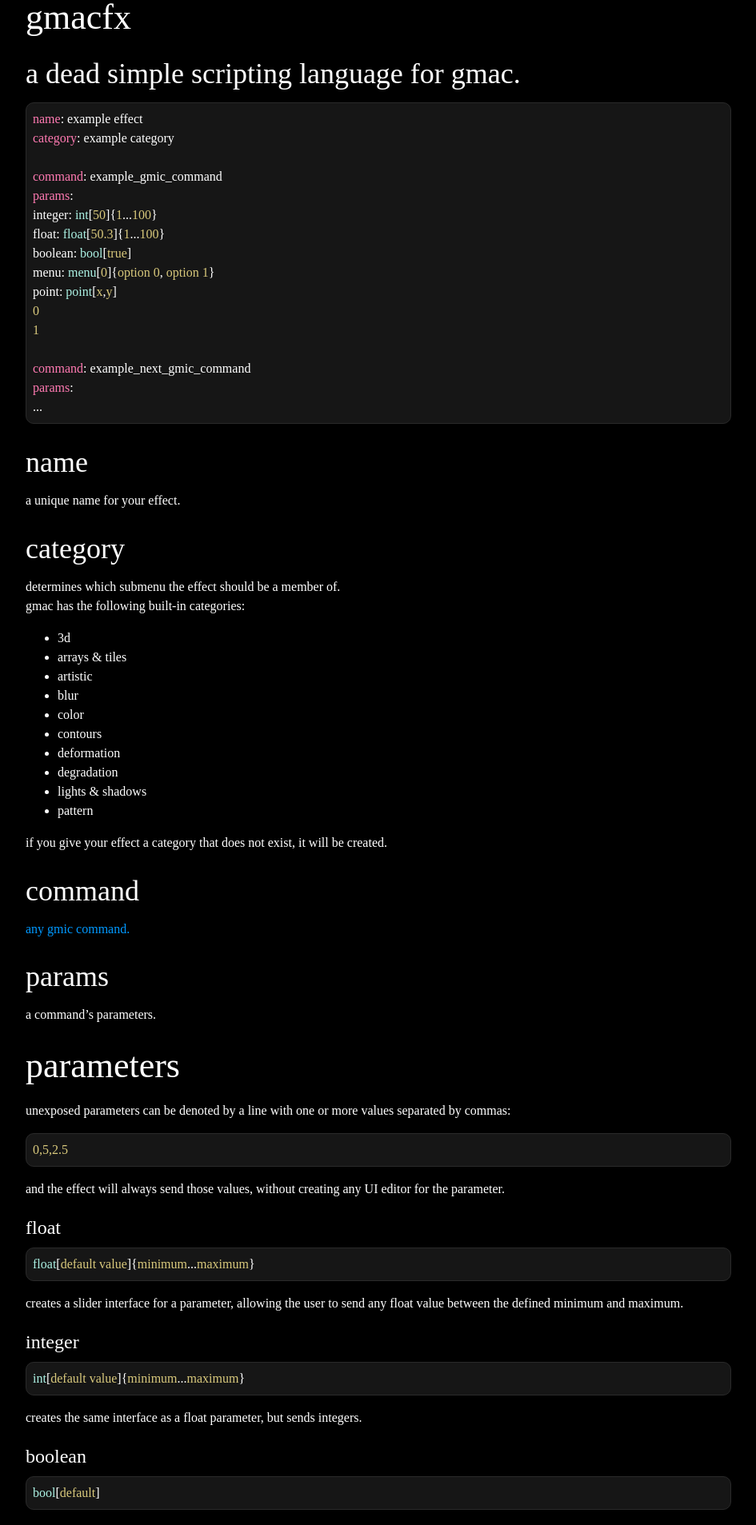
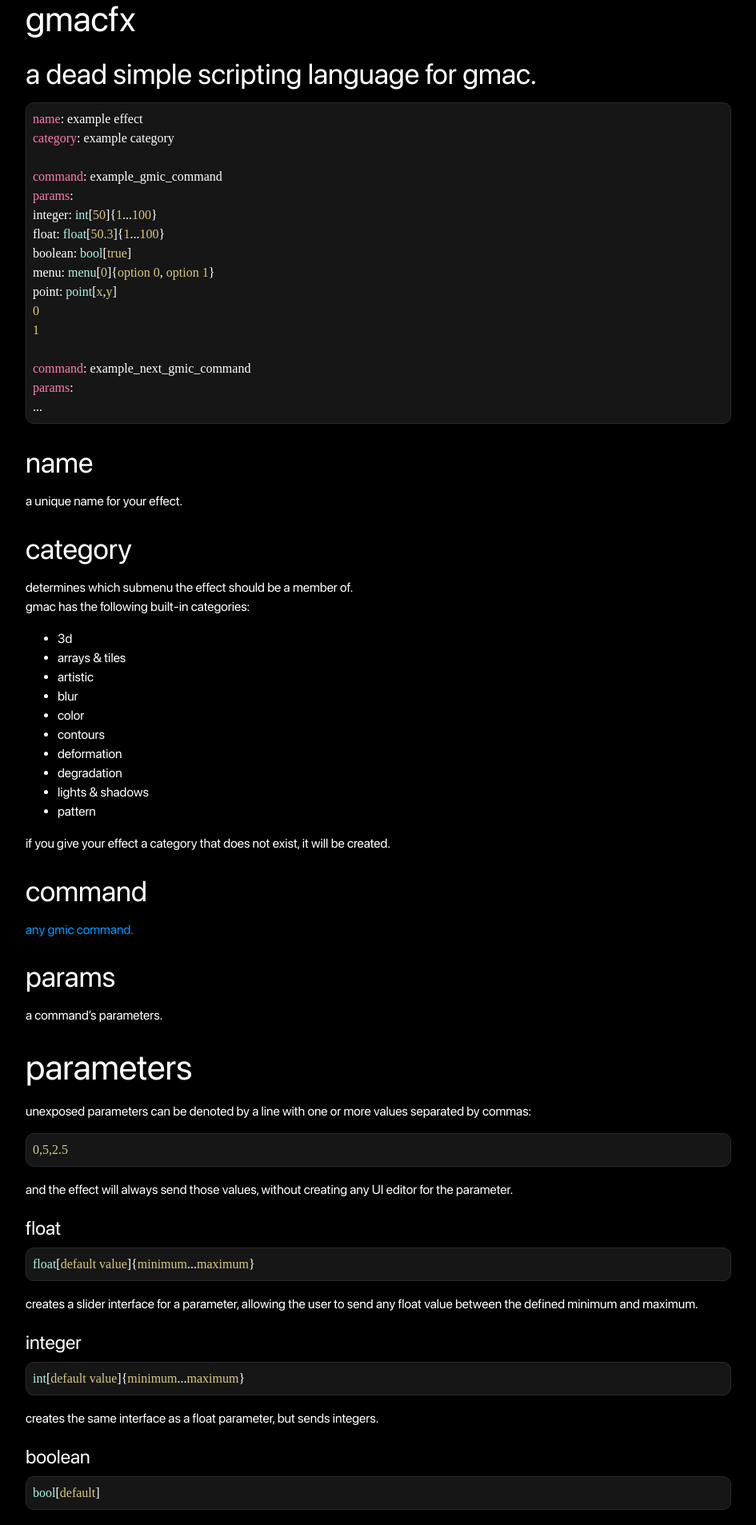
Before and after one commit to seizurewarning/seizurewarning.github.io, a Jekyll site: the page built from docs/gmacfx.md, in a window 1280 px wide. Shown: the top 1907 px of the page at 80% size, without its empty margins (32-977 px from the left). Built offline with Jekyll 4.4.1, drawn with Linux system fonts in a browser that asks for light colours; some web fonts are replaced.

Commit message:
Update gmacfx-api.css

```diff
--- a/assets/css/gmacfx-api.css
+++ b/assets/css/gmacfx-api.css
@@ -1,6 +1,6 @@
 @font-face {
     font-family: 'System Font';
-    src: url('assets/fonts/SFNS-Regular.woff2') format('woff2');
+    src: url('../fonts/SFNS-Regular.woff2') format('woff2');
     font-weight: normal;
     font-style: normal;
     font-display: swap;
```
